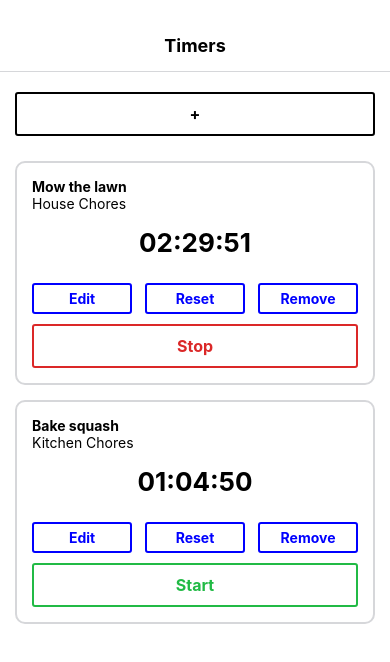
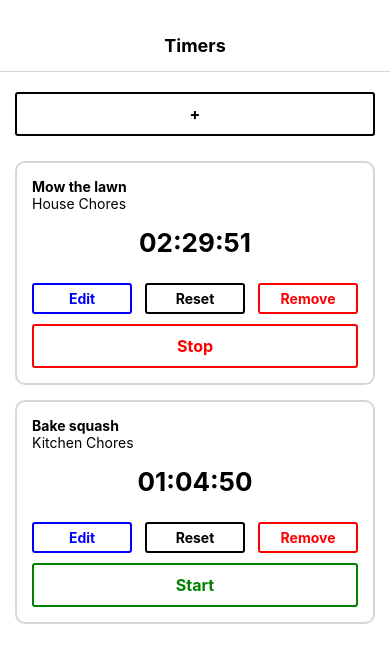
Before and after one commit to bohdanmoroziuk/time-tracker, a React Native app: screen / in a window 390 px wide. Shown: the top 662 px of the page. Built offline with nearby package versions, Linux system fonts and the light colour scheme.

Commit message:
feat(timer): change colours of buttons

```diff
--- a/src/components/Timer/Timer.tsx
+++ b/src/components/Timer/Timer.tsx
@@ -73,26 +73,26 @@ const Timer: FunctionComponent<TimerProps> = ({
         />
         <TimerButton
           small
-          color="blue"
+          color="black"
           title="Reset"
           onPress={handleReset}
         />
         <TimerButton
           small
-          color="blue"
+          color="red"
           title="Remove"
           onPress={handleRemove}
         />
       </View>
       {isRunning ? (
         <TimerButton
-          color="#DB2828"
+          color="red"
           title="Stop"
           onPress={handleStop}
         />
       ) : (
         <TimerButton
-          color="#21BA45"
+          color="green"
           title="Start"
           onPress={handleStart}
         />
```
